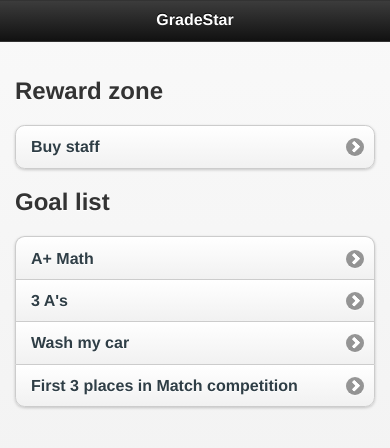
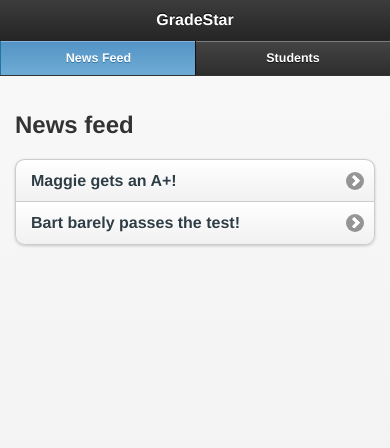
Before and after one commit to vaphab/GradeStar, a plain HTML site: page www/index.html in a window 390 px wide. Both pictures are taken after a click on the link "Parent Login". Drawn offline with Linux system fonts and the light colour scheme.

Commit message:
Added fixed header to parent view

```diff
--- a/www/index.html
+++ b/www/index.html
@@ -16,6 +16,14 @@
     <!--script type="text/javascript">
     app.initialize();
     </script-->
+    <script>
+      /*$(function() {
+          var navBarStudents = $("#NavBarStudents");
+          navBarStudents.click(function() {
+              $("#ParentViewContent").html($("#StudentList").html());
+          });
+      });*/
+    </script>
   </head>
 
   <body>
@@ -36,25 +44,48 @@
     <!-- Parent View -->
     <div data-role="page" id="ParentView">
 
-      <div data-role="header">
+      <div data-role="header" data-id="parent" data-position="fixed">
         <h1>GradeStar</h1>
+	<div data-role="navbar">
+          <ul>
+            <li><a href="#ParentView" class="ui-btn-active ui-state-persist">News Feed</a></li>
+            <li><a href="#StudentList">Students</a></li>
+          </ul>
+	</div><!-- /navbar -->
       </div><!-- /header -->
 
-      <div data-role="content" >
-        <h2>Reward zone</h2>
+      <div id="ParentViewContent" data-role="content" >
+        <h2>News feed</h2>
         <ul data-role="listview" data-inset="true" data-divider-theme="d">
-          <li><a href="#"> Buy staff</a></li>
-        </ul>
-        <h2>Goal list</h2>
-        <ul data-role="listview" data-inset="true" data-divider-theme="d">
-          <li><a href="#GoalView">A+ Math</a></li>
-          <li><a href="#GoalView">3 A's</a></li>
-          <li><a href="#GoalView">Wash my car</a></li>
-          <li><a href="#GoalView">First 3 places in Match competition</a></li>
+          <li><a href="#StudentView">Maggie gets an A+!</a></li>
+          <li><a href="#StudentView">Bart barely passes the test!</a></li>
         </ul>
       </div>
 
     </div><!-- Parent View -->
+
+    <!-- Student List -->
+    <div data-role="page" id="StudentList">
+
+      <div data-role="header" data-id="parent" data-position="fixed">
+        <h1>GradeStar</h1>
+	<div data-role="navbar">
+          <ul>
+            <li><a href="#ParentView">News Feed</a></li>
+            <li><a href="#StudentList" class="ui-btn-active ui-state-persist">Students</a></li>
+          </ul>
+	</div><!-- /navbar -->
+      </div><!-- /header -->
+
+      <div id="ParentViewContent" data-role="content" >
+	<h2>Students</h2>
+	<ul data-role="listview" data-inset="true" data-divider-theme="d">
+          <li><a href="#StudentView">Bart</a></li>
+          <li><a href="#StudentView">Maggie</a></li>
+	</ul>
+      </div>
+
+    </div><!-- Student List -->
 
     <!-- Student View -->
     <div data-role="page" id="StudentView">
```
